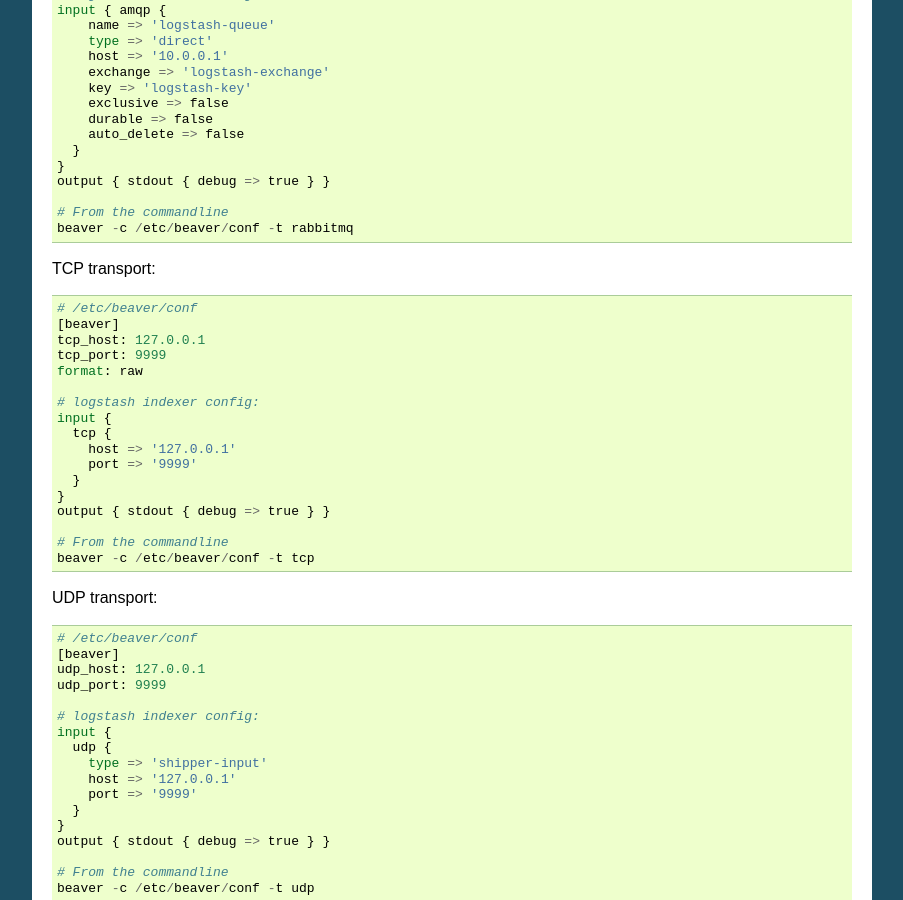
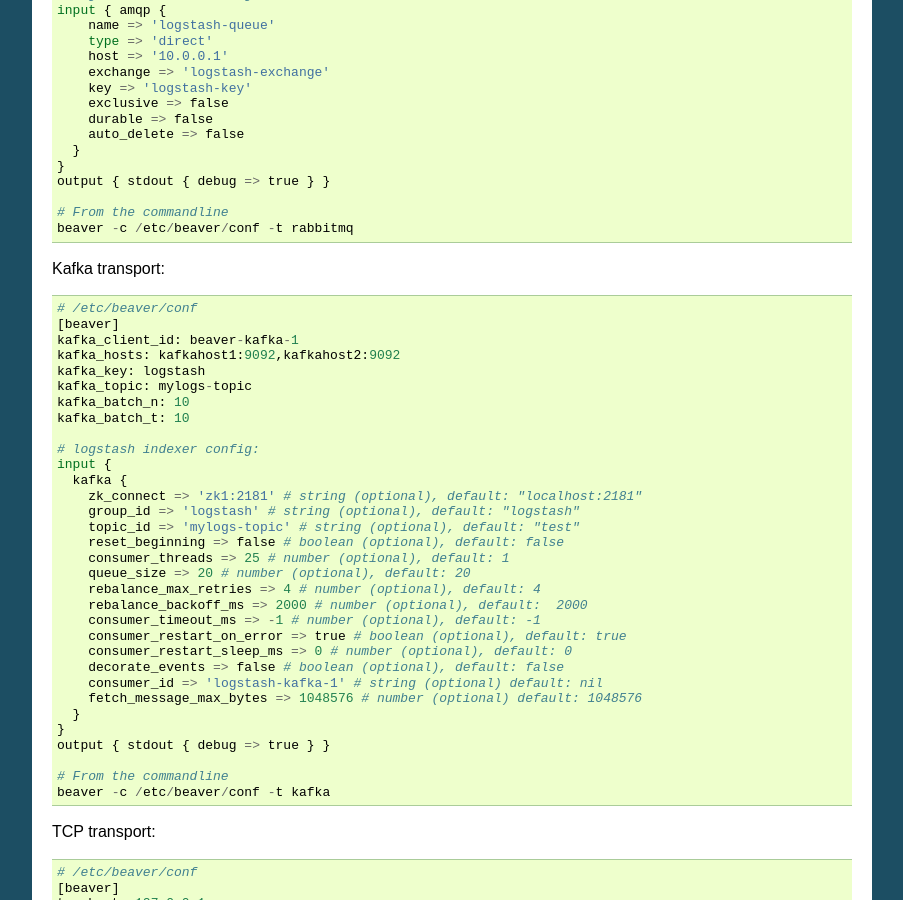
Before and after one commit to python-beaver/python-beaver, a Sphinx documentation site: the page built from docs/user/usage.rst, in a window 1280 px wide and 900 px high, scrolled down 6388 px. Shown: the whole window, without its empty margins (198-1101 px from the left). Built offline with Sphinx 7.4.7, drawn with Linux system fonts in a browser that asks for light colours.

Commit message:
Added example of kafka transport usage in the user docs

```diff
--- a/docs/user/usage.rst
+++ b/docs/user/usage.rst
@@ -347,6 +347,41 @@
     # From the commandline
     beaver -c /etc/beaver/conf -t rabbitmq
 
+Kafka transport::
+
+    # /etc/beaver/conf
+    [beaver]
+    kafka_client_id: beaver-kafka-1
+    kafka_hosts: kafkahost1:9092,kafkahost2:9092
+    kafka_key: logstash
+    kafka_topic: mylogs-topic
+    kafka_batch_n: 10
+    kafka_batch_t: 10
+
+    # logstash indexer config:
+    input {
+      kafka {
+        zk_connect => 'zk1:2181' # string (optional), default: "localhost:2181"
+        group_id => 'logstash' # string (optional), default: "logstash"
+        topic_id => 'mylogs-topic' # string (optional), default: "test"
+        reset_beginning => false # boolean (optional), default: false
+        consumer_threads => 25 # number (optional), default: 1
+        queue_size => 20 # number (optional), default: 20
+        rebalance_max_retries => 4 # number (optional), default: 4
+        rebalance_backoff_ms => 2000 # number (optional), default:  2000
+        consumer_timeout_ms => -1 # number (optional), default: -1
+        consumer_restart_on_error => true # boolean (optional), default: true
+        consumer_restart_sleep_ms => 0 # number (optional), default: 0
+        decorate_events => false # boolean (optional), default: false
+        consumer_id => 'logstash-kafka-1' # string (optional) default: nil
+        fetch_message_max_bytes => 1048576 # number (optional) default: 1048576
+      }
+    }
+    output { stdout { debug => true } }
+
+    # From the commandline
+    beaver -c /etc/beaver/conf -t kafka
+
 TCP transport::
 
     # /etc/beaver/conf
```
